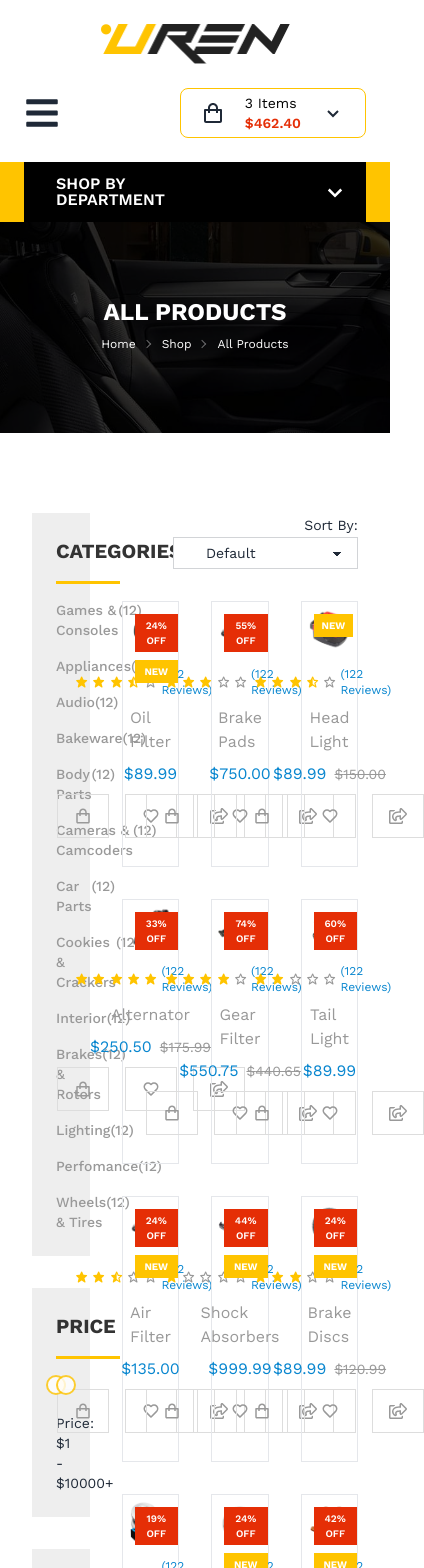
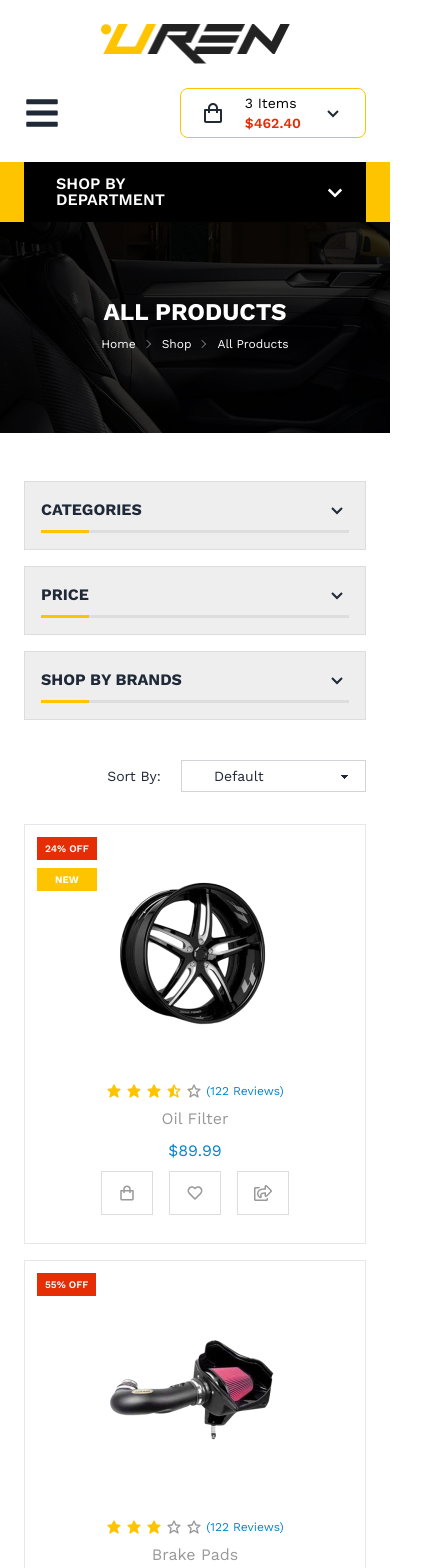
Before and after one commit to shahjalalhazari/Uren-Car-Accessories-Shop, a Next.js app: page /shop/products in a window 390 px wide. Shown: the top 1568 px of the page, 424 px wide, since content can reach past the window. Built offline with nearby package versions, Linux system fonts and the light colour scheme.

Commit message:
Responsive products list page added & Seperated major css in css file.

```diff
--- a/src/app/globals.css
+++ b/src/app/globals.css
@@ -4,7 +4,7 @@
 
 /* containers */
 .uren-container {
-    @apply mx-8 my-20;
+    @apply mx-6 lg:mx-8 my-12 lg:my-20;
 }
 
 /* ------------------ */
--- a/src/app/shop/products/page.js
+++ b/src/app/shop/products/page.js
@@ -48,9 +48,9 @@ const ProductsPage = async ({ searchParams }) => {
 
       {/* Main content */}
       <main className="uren-container">
-        <div className="grid grid-cols-4 gap-8">
+        <div className="product-list-page-layout">
           {/* Left Side */}
-          <aside className="space-y-8">
+          <aside className="space-y-4 lg:space-y-8">
             {/* Categories List */}
             <CategoriesList categoriesList={categoriesList} />
             {/* Price Range Filter */}
@@ -58,11 +58,11 @@ const ProductsPage = async ({ searchParams }) => {
             {/* Brand's Names List */}
             <BrandNamesList brandsList={brandsList} />
             {/* Ad Banner */}
-              <Image src={"/images/shop/1.jpg"} width={500} height={1000} alt='UREN' className='hover:opacity-85 cursor-pointer transition-all ease-in-out duration-300'/>
+            <Image src={"/images/shop/1.jpg"} width={500} height={1000} alt='UREN' className='hidden lg:block hover:opacity-85 cursor-pointer transition-all ease-in-out duration-300'/>
           </aside>
 
           {/* Right Side (All Products List) */}
-          <div className="col-span-3">
+          <div className="lg:col-span-3 mt-6 lg:mt-0">
             {/* Sorting Dropdown */}
             <SortingDropdown />
 
--- a/src/app/shop/products/products-page.css
+++ b/src/app/shop/products/products-page.css
@@ -1,5 +1,91 @@
-.products-list-layout{
+/* PAGE LAYOUT */
+.product-list-page-layout {
+    @apply grid grid-cols-4 gap-8;
+}
+
+.product-list-layout {
+    @apply grid grid-cols-3 gap-8;
+}
+
+/* ASIDE */
+.aside-item-container {
+    @apply bg-[#eee] p-6;
+}
+
+.item-collapse-btn {
+    @apply hidden;
+}
+
+.item-heading {
+    @apply uppercase text-xl font-bold;
+}
+
+.divider-1 {
+    @apply bg-[#ddd] w-full h-[3px];
+}
+
+.divider-2 {
+    @apply bg-primary w-16 h-[3px] absolute top-0 left-0
+}
+
+.list-items-container {
+    @apply overflow-hidden transition-all duration-500 ease-in-out;
+}
+
+.container-open {
+    @apply max-h-full opacity-100;
+}
+
+.container-close {
+    @apply max-h-0 opacity-0;
+}
+
+.list-items {
+    @apply flex flex-col gap-y-4 text-[#999] mt-0;
+}
+
+.list-item {
+    @apply flex justify-between font-medium text-sm;
+}
+
+.list-item:hover {
+    @apply text-secondary
+}
+
+/* Product's List */
+.products-list-layout {
     @apply mx-8 my-20;
-    display: grid;
-    grid-template-columns: 100% repeat(2, 1fr auto) 200px repeat(3, 5fr);
 }
+
+@media (max-width: 768px) {
+
+    /* PAGE LAYOUT */
+    .product-list-page-layout {
+        @apply grid grid-cols-1 gap-4;
+    }
+
+    .product-list-layout {
+        @apply grid grid-cols-1 gap-4;
+    }
+
+    /* ASIDE */
+    .aside-item-container {
+        @apply p-4 border border-[#ddd];
+    }
+
+    .item-collapse-btn {
+        @apply flex justify-between items-center;
+    }
+
+    .item-heading {
+        @apply text-base;
+    }
+
+    .divider-2 {
+        @apply bg-primary w-12;
+    }
+
+    .list-items {
+        @apply mt-3;
+    }
+}
--- a/src/components/Shop/Products/BrandNamesList.jsx
+++ b/src/components/Shop/Products/BrandNamesList.jsx
@@ -1,17 +1,59 @@
-import Link from 'next/link';
+"use client";
+import { useCar } from "@/context/CarContext";
+import Link from "next/link";
+import { useEffect, useState } from "react";
+import { BiChevronDown, BiChevronUp } from "react-icons/bi";
 
 const BrandNamesList = ({ brandsList }) => {
+  const { carBrandList } = useCar();
+  const [isOpen, setIsOpen] = useState(true);
+
+  useEffect(() => {
+    const updateDeviceType = () => {
+      if (window.innerWidth < 769) {
+        setIsOpen(false);
+      }
+    };
+
+    // Initial check
+    updateDeviceType();
+
+    // Add event listener to detect resize
+    window.addEventListener("resize", updateDeviceType);
+
+    // Cleanup listener
+    return () => window.removeEventListener("resize", updateDeviceType);
+  }, []);
+
   return (
-    <div className="bg-[#eee] p-6">
-      <h5 className="uppercase text-xl text-[#333] font-bold">Shop By Brand</h5>
-      <div className="relative my-4">
-        <div className="bg-[#ddd] w-full h-[3px]"></div>
-        <div className="bg-primary w-16 h-[3px] absolute top-0 left-0"></div>
+    <div className="aside-item-container">
+      {/* Header with toggle button for mobile */}
+      <div className="item-collapse-btn" onClick={() => setIsOpen(!isOpen)}>
+        <h5 className="item-heading">Shop By Brands</h5>
+        <button className="text-2xl">
+          {isOpen ? <BiChevronUp /> : <BiChevronDown />}
+        </button>
       </div>
-      <ul className="flex flex-col gap-y-4 text-[#999]">
-        {brandsList.map((brand, index) => (
+
+      {/* Desktop Header (Always Visible) */}
+      <h5 className="item-heading hidden md:block">Shop By Brands</h5>
+
+      {/* Divider */}
+      <div className="relative mt-2 lg:my-4">
+        <div className="divider-1"></div>
+        <div className="divider-2"></div>
+      </div>
+
+      {/* Brands List */}
+      <div
+        className={`list-items-container ${
+          isOpen ? "max-h-full opacity-100" : "max-h-0 opacity-0"
+        }`}
+      >
+        <ul className={`list-items`}>
+          {carBrandList?.map((brand, index) => (
             <Link href={"/"} key={index}>
-            <li className="flex justify-between font-medium text-sm hover:text-secondary">
+              <li className="list-item">
                 <span>{brand.name}</span>
                 <span>&#40;12&#41;</span>
               </li>
@@ -19,6 +61,7 @@ const BrandNamesList = ({ brandsList }) => {
           ))}
         </ul>
       </div>
+    </div>
   );
 };
 
--- a/src/components/Shop/Products/CategoriesList.jsx
+++ b/src/components/Shop/Products/CategoriesList.jsx
@@ -1,17 +1,57 @@
-import Link from 'next/link';
+"use client";
+import "animate.css";
+import Link from "next/link";
+import { useEffect, useState } from "react";
+import { BiChevronDown, BiChevronUp } from "react-icons/bi";
 
 const CategoriesList = ({ categoriesList }) => {
+  const [isOpen, setIsOpen] = useState(true); // Default open on large screen
+
+  useEffect(() => {
+    const updateDeviceType = () => {
+      if (window.innerWidth < 769) {
+        setIsOpen(false); // if screen is small then set isOpen "false"
+      }
+    };
+
+    // Initial check
+    updateDeviceType();
+
+    // Add event listener to detect resize
+    window.addEventListener("resize", updateDeviceType);
+
+    // Cleanup listener
+    return () => window.removeEventListener("resize", updateDeviceType);
+  }, []);
+
   return (
-    <div className="bg-[#eee] p-6">
-      <h5 className="uppercase text-xl text-[#333] font-bold">Categories</h5>
-      <div className="relative my-4">
-        <div className="bg-[#ddd] w-full h-[3px]"></div>
-        <div className="bg-primary w-16 h-[3px] absolute top-0 left-0"></div>
+    <div className="aside-item-container">
+      {/* Mobile Header with Toggle Button */}
+      <div className="item-collapse-btn" onClick={() => setIsOpen(!isOpen)}>
+        <h5 className="item-heading">Categories</h5>
+        <button className="text-2xl">
+          {isOpen ? <BiChevronUp /> : <BiChevronDown />}
+        </button>
       </div>
-      <ul className="flex flex-col gap-y-4 text-[#999]">
+
+      {/* Desktop Header (Always Visible) */}
+      <h5 className="item-heading hidden md:block">Categories</h5>
+
+      {/* Divider */}
+      <div className="relative mt-2 lg:my-4">
+        <div className="divider-1"></div>
+        <div className="divider-2"></div>
+      </div>
+
+      <div
+        className={`list-items-container md:block ${
+          isOpen ? "container-open" : "container-close"
+        }`}
+      >
+        <ul className="list-items">
           {categoriesList.map((category, index) => (
-          <Link href={"/"} key={index}>
-            <li className="flex justify-between font-medium text-sm hover:text-secondary">
+            <Link href="/" key={index}>
+              <li className="list-item">
                 <span>{category.name}</span>
                 <span>&#40;12&#41;</span>
               </li>
@@ -19,6 +59,7 @@ const CategoriesList = ({ categoriesList }) => {
           ))}
         </ul>
       </div>
+    </div>
   );
 };
 
--- a/src/components/Shop/Products/PriceRangeFilter.jsx
+++ b/src/components/Shop/Products/PriceRangeFilter.jsx
@@ -1,9 +1,11 @@
 "use client";
-import { useState } from "react";
+import { useEffect, useState } from "react";
 import Slider from "rc-slider";
 import "rc-slider/assets/index.css";
+import { BiChevronDown, BiChevronUp } from "react-icons/bi";
 
 const PriceRangeFilter = () => {
+  const [isOpen, setIsOpen] = useState(true);
   // State to manage the price range
   const [priceRange, setPriceRange] = useState([1, 10000]);
 
@@ -11,14 +13,50 @@ const PriceRangeFilter = () => {
   const handleSliderChange = (value) => {
     setPriceRange(value);
   };
+
+  useEffect(() => {
+    const updateDeviceType = () => {
+      if (window.innerWidth < 769) {
+        setIsOpen(false);
+      }
+    };
+
+    // Initial check
+    updateDeviceType();
+
+    // Add event listener to detect resize
+    window.addEventListener("resize", updateDeviceType);
+
+    // Cleanup listener
+    return () => window.removeEventListener("resize", updateDeviceType);
+  }, []);
+
   return (
-    <div className="bg-[#eee] p-6">
-      <h5 className="uppercase text-xl text-[#333] font-bold">Price</h5>
-      <div className="relative my-4">
-        <div className="bg-[#ddd] w-full h-[3px]"></div>
-        <div className="bg-primary w-16 h-[3px] absolute top-0 left-0"></div>
+    <div className="aside-item-container">
+      {/* Mobile Header with Toggle Button */}
+      <div className="item-collapse-btn" onClick={() => setIsOpen(!isOpen)}>
+        <h5 className="item-heading">Price</h5>
+        <button className="text-2xl">
+          {isOpen ? <BiChevronUp /> : <BiChevronDown />}
+        </button>
       </div>
+
+      {/* Desktop Header (Always Visible) */}
+      <h5 className="item-heading hidden md:block">Price</h5>
+
+      {/* Divider */}
+      <div className="relative mt-2 lg:my-4">
+        <div className="divider-1"></div>
+        <div className="divider-2"></div>
+      </div>
+      <div
+        className={`list-items-container md:block ${
+          isOpen ? "container-open" : "container-close"
+        }`}
+      >
+        <div className="px-2.5">
           <Slider
+            className="mt-3 lg:mt-0"
             range
             min={1} // Minimum price
             max={10000} // Maximum price
@@ -40,14 +78,16 @@ const PriceRangeFilter = () => {
               },
             ]}
           />
+        </div>
         {/* Display selected price range */}
-      <p className="text-sm mt-6">
+        <p className="text-sm mt-3 lg:mt-6">
           Price:{" "}
           {`$${priceRange[0]} - $${priceRange[1]}${
             priceRange[1] > 9999 ? "+" : ""
           }`}
         </p>
       </div>
+    </div>
   );
 };
 
--- a/src/components/Shop/Products/ProductsListWithLazyLoad.jsx
+++ b/src/components/Shop/Products/ProductsListWithLazyLoad.jsx
@@ -51,14 +51,14 @@ const ProductsListWithLazyLoad = ({ productsList }) => {
   }, [displayProducts]);
 
   return (
-    <div className="grid grid-cols-3 gap-8">
+    <div className="product-list-layout">
       {displayProducts.map((item, index) => (
         <SingleProductCard singleProduct={item} key={index} />
       ))}
 
       {/* Lazy Load Trigger */}
       {displayProducts.length < productsList.length && (
-        <div id="lazy-load-trigger" className="col-span-3 text-center">
+        <div id="lazy-load-trigger" className="lg:col-span-3 text-center">
           <LoadingComponent />
         </div>
       )}
```
Lines whose indentation alone changed are shown as unchanged.
